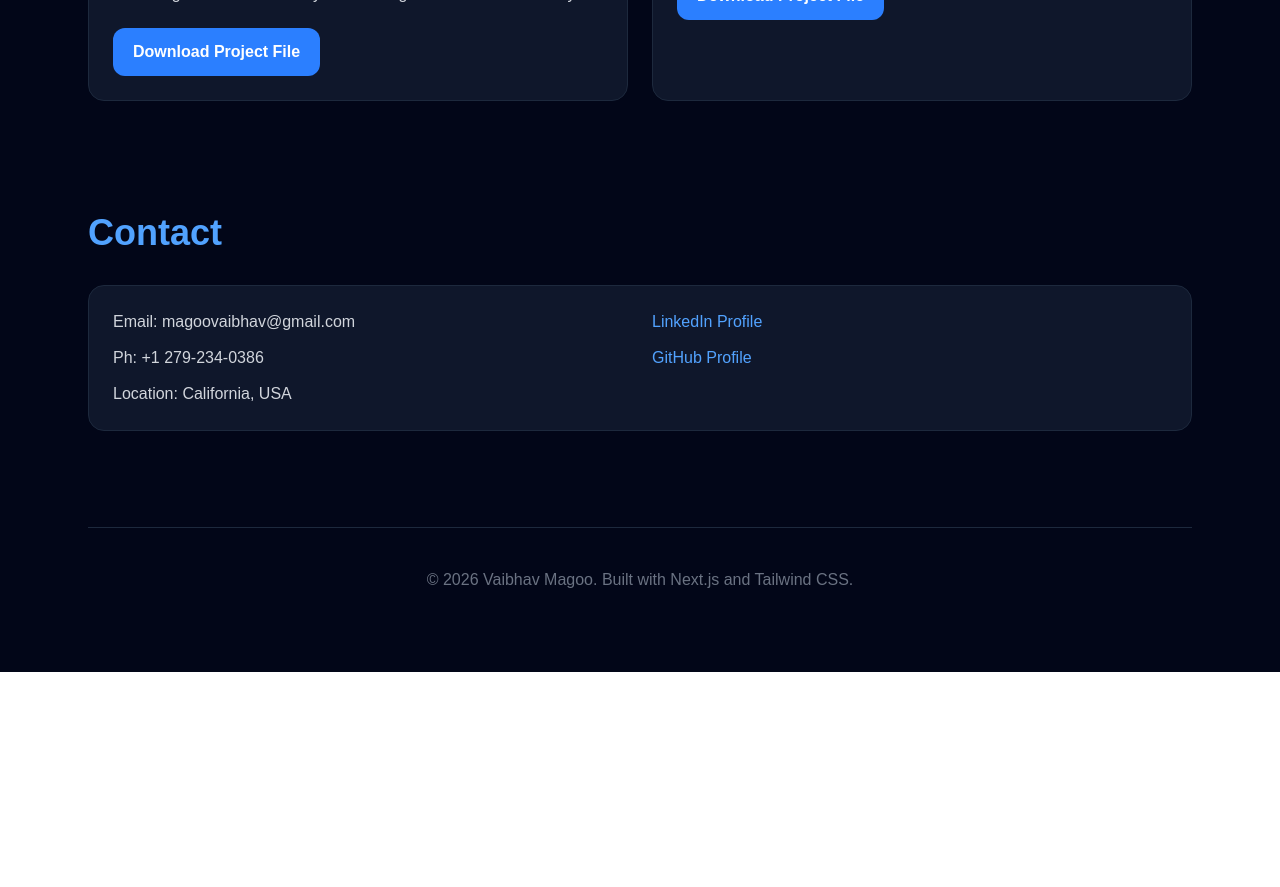
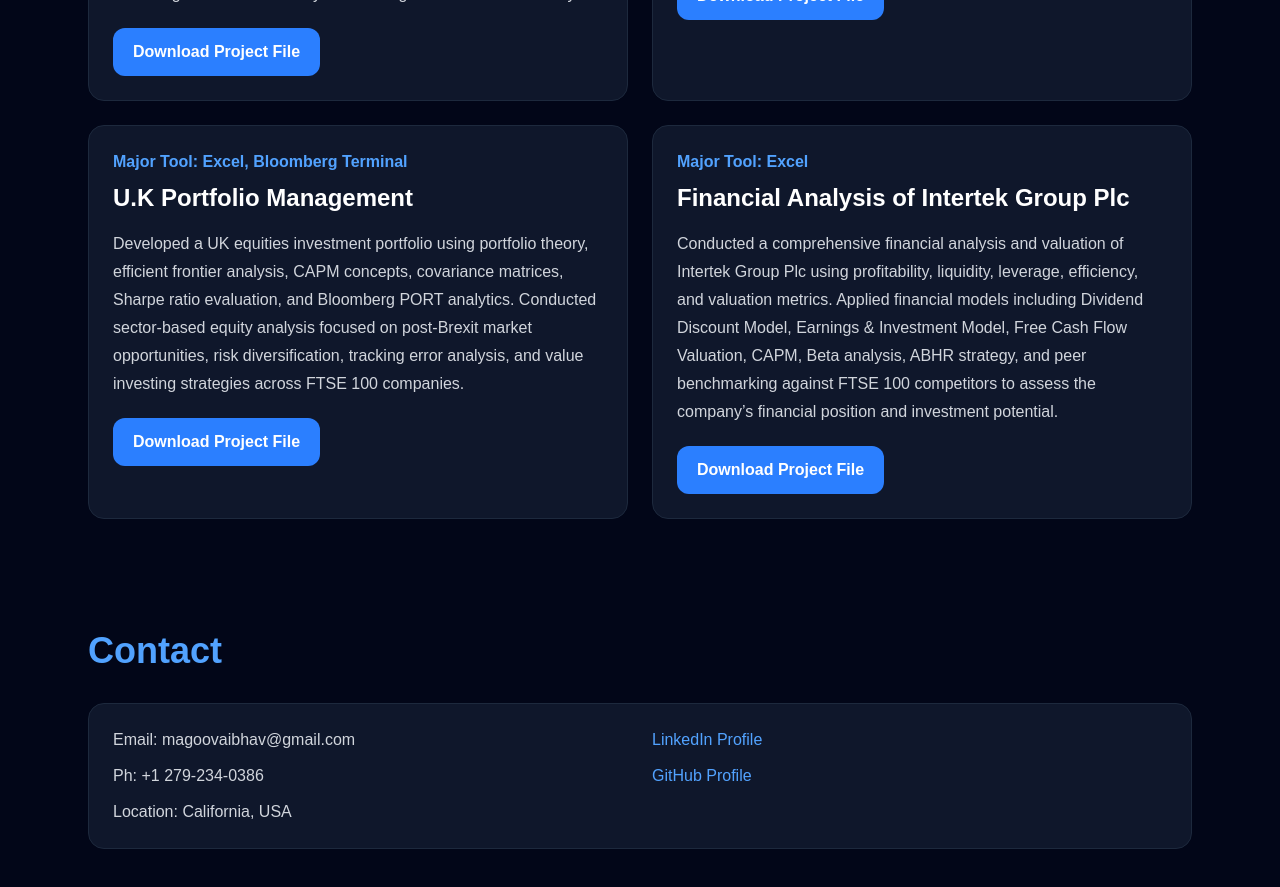
Before and after one commit to VaibhavMagoo/Portfolio, a Next.js app in the folder portfolio/: page / in a window 1280 px wide. Shown: the part 4420-5307 px from the top of the page. Before the commit the page ends 5092 px from the top, so only its background shows below. Built offline with nearby package versions, Linux system fonts and the light colour scheme.

Commit message:
Added project downloads

```diff
--- a/portfolio/app/page.tsx
+++ b/portfolio/app/page.tsx
@@ -123,6 +123,20 @@ const projects = [
     file: "/Vaibhav Magoo_Solution.xlsx",
     description:
       "Developed SQL-based analytical solutions to evaluate solar energy operations and support business decision-making. Conducted data analysis on energy production, consumption, battery utilization, and grid transactions to identify performance trends and operational insights using MySQL.",
+  },
+  {
+    title: "U.K Portfolio Management",
+    tool: "Excel, Bloomberg Terminal",
+    file: "/Portfolio Management.pdf",
+    description:
+      "Developed a UK equities investment portfolio using portfolio theory, efficient frontier analysis, CAPM concepts, covariance matrices, Sharpe ratio evaluation, and Bloomberg PORT analytics. Conducted sector-based equity analysis focused on post-Brexit market opportunities, risk diversification, tracking error analysis, and value investing strategies across FTSE 100 companies.",
+  },
+  {
+    title: "Financial Analysis of Intertek Group Plc",
+    tool: "Excel",
+    file: "/Intertek.pdf",
+    description:
+      "Conducted a comprehensive financial analysis and valuation of Intertek Group Plc using profitability, liquidity, leverage, efficiency, and valuation metrics. Applied financial models including Dividend Discount Model, Earnings & Investment Model, Free Cash Flow Valuation, CAPM, Beta analysis, ABHR strategy, and peer benchmarking against FTSE 100 competitors to assess the company’s financial position and investment potential.",
   },
 ];
 
```
Also changed, not shown: 2 other files (tests, documents, lock files or other folders).
